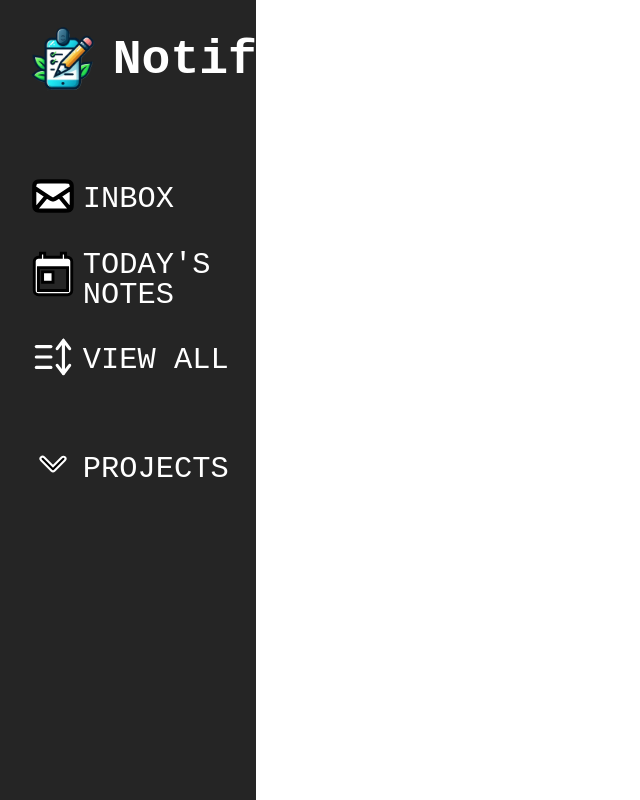
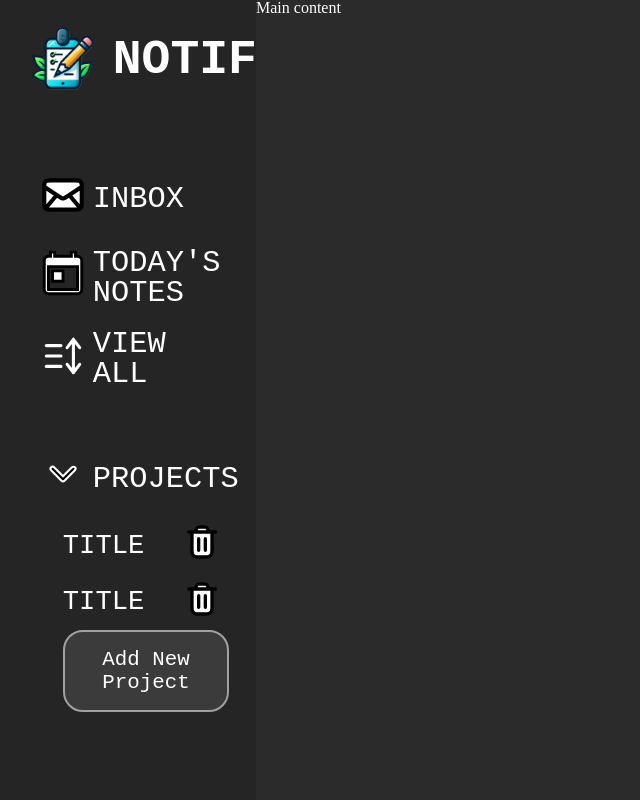
Before and after one commit to sshrxt/To-Do-List, a website built with webpack: page src/index.html in a window 1280 px wide. Shown: the whole page, without its empty margins (0-640 px from the left). Built offline with nearby package versions, Linux system fonts and the light colour scheme; a web font is replaced by a local one.

Commit message:
add sidebar hover styles

```diff
--- a/src/index.html
+++ b/src/index.html
@@ -15,7 +15,7 @@
     <div class="sidebar">
       <div class="sidebar-logo">
         <div class="logo"></div>
-        <h1>Notify</h1>
+        <h1>NOTIFY</h1>
       </div>
       <div class="sidebar-info">
         <div class="sidebar-item">
@@ -44,6 +44,23 @@
           </div>
           <h2 class="item-title">Projects</h2>
         </div>
+        <div class="project-all">
+          <div class="project-item">
+            <h2>title</h2>
+            <div class="trash">
+              <img src="/src/assets/trash.svg" alt="idekkk" />
+            </div>
+          </div>
+          <div class="project-item">
+            <h2>title</h2>
+            <div class="trash">
+              <img src="/src/assets/trash.svg" alt="idekkk" />
+            </div>
+          </div>
+          <div class="project-add">
+            <button class="add">Add New Project</button>
+          </div>
+        </div>
       </div>
     </div>
 
--- a/src/main.css
+++ b/src/main.css
@@ -51,13 +51,15 @@ input:focus, select:focus {
     outline: none;
 }
 
-/*------------------------------------------sidebar--------------------------------*/
+/*------------------------------------------sidebar--------------------------------------*/
 
 body {
+    background-color: rgb(43, 43, 43);
     display: flex;
     height: 100vh;
     color: white;
     fill: white;
+    overflow: hidden;
 }
 
 
@@ -72,6 +74,7 @@ body {
     flex-direction: column;
     align-items: center;
     gap: 40px;
+    overflow-x: hidden;
 }
 
 .sidebar-logo {
@@ -114,6 +117,15 @@ body {
     gap: 5px;
     text-transform: uppercase;
     font-family: "LXGW WenKai Mono TC", monospace, 'Lucida Sans', 'Lucida Sans Regular', 'Lucida Grande', 'Lucida Sans Unicode', Geneva, Verdana, sans-serif;
+    border-radius: 10px;
+    width: 80%;
+    padding:10px;
+}
+
+.sidebar-item:hover{
+    background-color: black;
+    transform: scale(1.1);
+    transition: all .4s;
 }
 
 .sidebar-projects {
@@ -123,3 +135,79 @@ body {
 .projects-bar {
     display: flex;
 }
+
+/*--------project dropdown---------*/
+.project-all {
+    height: 40vh;
+    width: 80%;
+    margin-left: 25px;
+    display: flex;
+    flex-direction: column;
+    align-items: center;
+    font-family: "LXGW WenKai Mono TC", monospace, 'Lucida Sans', 'Lucida Sans Regular', 'Lucida Grande', 'Lucida Sans Unicode', Geneva, Verdana, sans-serif;
+}
+
+.project-item {
+    width: 100%;
+    display: flex;
+    align-items: center;
+    justify-content: space-between;
+    font-size: 1.7rem;
+    text-transform: uppercase;
+    padding: 5px;
+    border-radius: 10px;
+}
+
+.project-item h2{
+    margin-left: 25px;
+}
+
+.add {
+    width: clamp(150px, 13vw, 310px);
+    min-width: 150px;
+    padding: 1rem 2rem;
+    font-size: 1.3rem;
+    border: none;
+    background-color: rgba(255, 253, 253, 0.103);
+    color: white;
+    border-radius: 20px;
+    font-family: "LXGW WenKai Mono TC", monospace, 'Lucida Sans', 'Lucida Sans Regular', 'Lucida Grande', 'Lucida Sans Unicode', Geneva, Verdana, sans-serif;
+    transition: all .3s;
+    border: 2px solid #a1a1a1;
+}
+
+.project-add{
+    width: 100%;
+    margin-left: 50px;
+}
+
+.rotated {
+    transform: rotate(-90deg);
+}
+
+#project-drop {
+    transition: all .2s;
+}
+
+.project-all {
+    opacity: 1;
+    visibility: visible;
+    transition: opacity .2s, visibility .2s;
+}
+
+.hidden {
+    opacity: 0;
+    visibility: hidden;
+}
+
+.project-item:hover{
+    background-color: black;
+    transform: scale(1.05);
+    transition: all .4s;
+}
+
+.add:hover{
+    background-color: black;
+    transform: scale(1.05);
+    transition: all .3s;
+}
```
Also changed, not shown: src/index.js (+7 -1 lines), src/assets/trash.svg (added).
